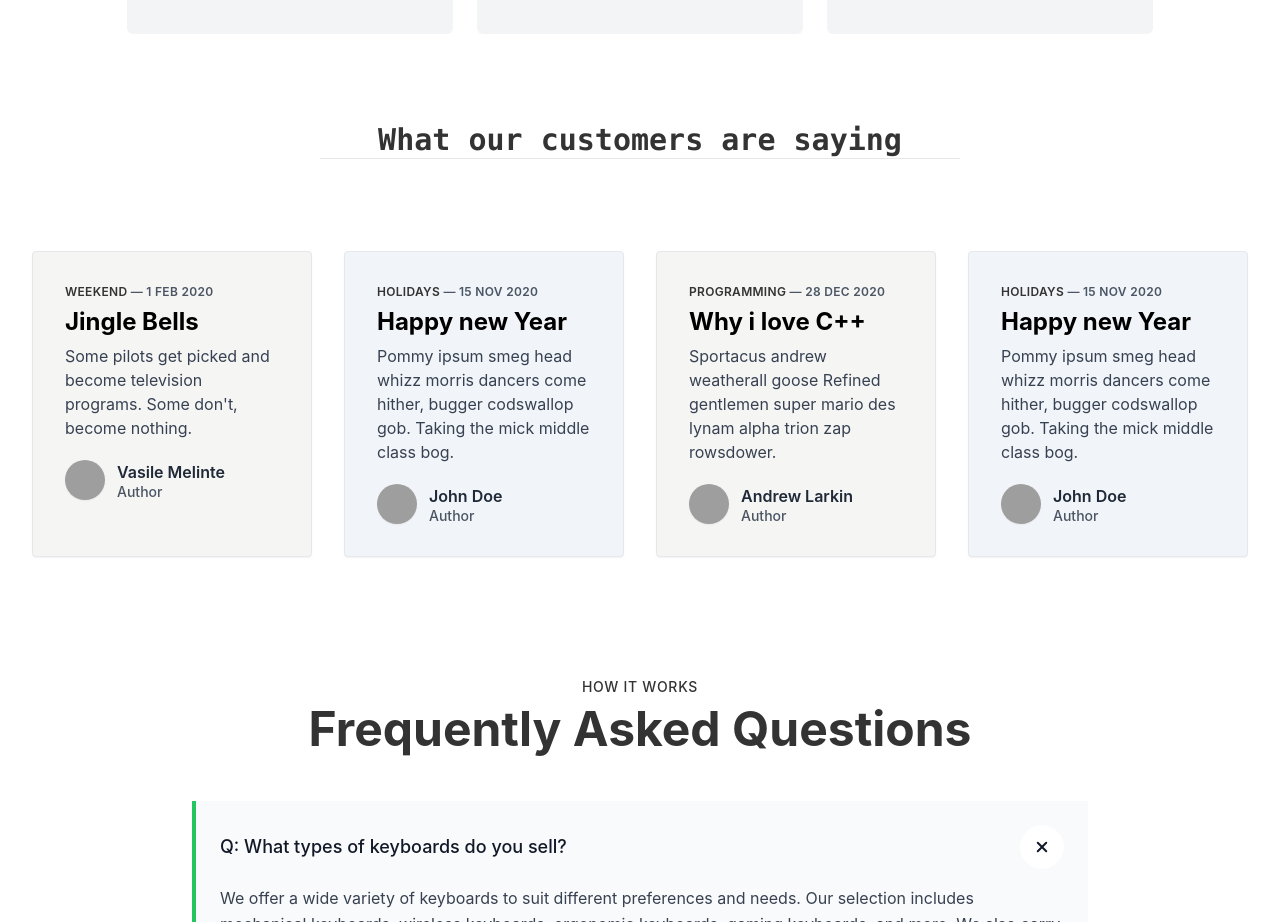
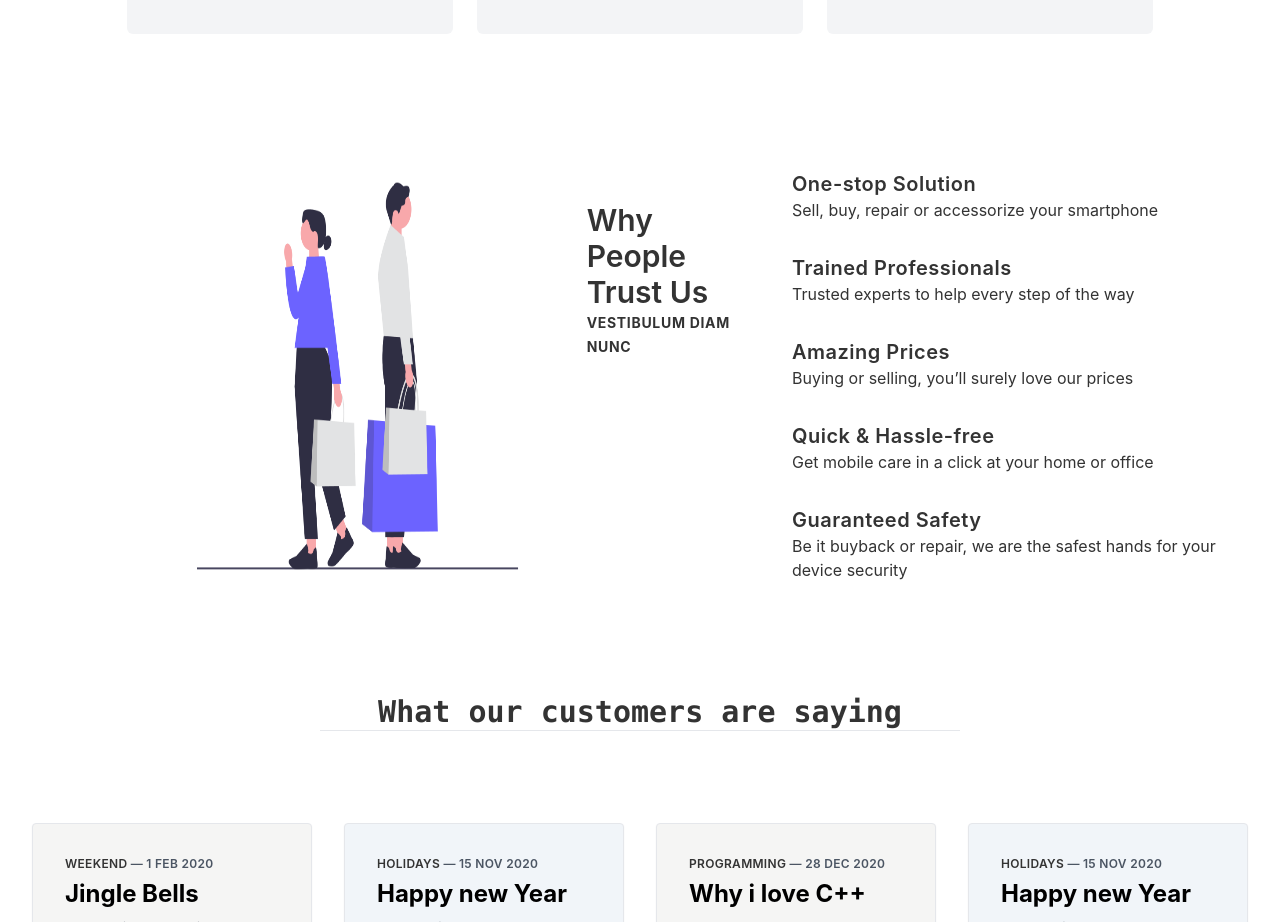
Before and after one commit to Anas-Mahmud/smart-key-client, a React (Create React App) app: page / in a window 1280 px wide. Shown: the part 2240-3162 px from the top of the page. Built offline with nearby package versions, Linux system fonts and the light colour scheme; no server answers; grey boxes are pictures that could not be loaded.

Commit message:
timeline secton added

```diff
--- a/src/Pages/Home/Home/Home.js
+++ b/src/Pages/Home/Home/Home.js
@@ -6,6 +6,7 @@ import Contact from "../Contact";
 import FAQ from "../FAQ";
 import Feature from "../Feature";
 import Reviews from "../Reviews/Reviews";
+import Timeline from "../Timeline";
 
 const Home = () => {
   const [categories, setCategories] = useState([]);
@@ -22,6 +23,7 @@ const Home = () => {
       <Banner></Banner>
       <ProductCategories categories={categories}></ProductCategories>
       <Feature />
+      <Timeline />
       <Reviews></Reviews>
       <FAQ></FAQ>
       <About></About>
--- /dev/null
+++ b/src/Pages/Home/Timeline.js
@@ -0,0 +1,69 @@
+import React from "react";
+import trust from "../../../src/assets/trust.png";
+
+const Timeline = () => {
+  return (
+    <section className="mb-16 flex flex-col lg:flex-row  mx-auto">
+      <img src={trust} alt="" className="w-2/6 ml-36" />
+      <div className="px-4 py-12 mx-auto">
+        <div className="grid gap-4 sm:grid-cols-12">
+          <div className="col-span-12 sm:col-span-3">
+            <div className="text-center sm:text-left mb-14 before:block before:w-24 before:h-3 before:mb-5 before:rounded-md before:mx-auto sm:before:mx-0 before:dark:bg-blue-400">
+              <h3 className="text-3xl font-semibold">Why People Trust Us</h3>
+              <span className="text-sm font-bold tracking-wider uppercase dark:text-gray-400">
+                Vestibulum diam nunc
+              </span>
+            </div>
+          </div>
+          <div className="relative col-span-12 px-4 space-y-6 sm:col-span-9">
+            <div className="col-span-12 space-y-12 relative px-4 sm:col-span-8 sm:space-y-8 sm:before:absolute sm:before:top-2 sm:before:bottom-0 sm:before:w-0.5 sm:before:-left-3 before:dark:bg-gray-700">
+              <div className="flex flex-col sm:relative sm:before:absolute sm:before:top-2 sm:before:w-4 sm:before:h-4 sm:before:rounded-full sm:before:left-[-35px] sm:before:z-[1] before:dark:bg-blue-400">
+                <h3 className="text-xl font-semibold tracking-wide">
+                  One-stop Solution
+                </h3>
+                <p className="">
+                  Sell, buy, repair or accessorize your smartphone
+                </p>
+              </div>
+              <div className="flex flex-col sm:relative sm:before:absolute sm:before:top-2 sm:before:w-4 sm:before:h-4 sm:before:rounded-full sm:before:left-[-35px] sm:before:z-[1] before:dark:bg-blue-400">
+                <h3 className="text-xl font-semibold tracking-wide">
+                  Trained Professionals
+                </h3>
+                <p className="">
+                  Trusted experts to help every step of the way
+                </p>
+              </div>
+              <div className="flex flex-col sm:relative sm:before:absolute sm:before:top-2 sm:before:w-4 sm:before:h-4 sm:before:rounded-full sm:before:left-[-35px] sm:before:z-[1] before:dark:bg-blue-400">
+                <h3 className="text-xl font-semibold tracking-wide">
+                  Amazing Prices
+                </h3>
+                <p className="">
+                  Buying or selling, you’ll surely love our prices
+                </p>
+              </div>
+              <div className="flex flex-col sm:relative sm:before:absolute sm:before:top-2 sm:before:w-4 sm:before:h-4 sm:before:rounded-full sm:before:left-[-35px] sm:before:z-[1] before:dark:bg-blue-400">
+                <h3 className="text-xl font-semibold tracking-wide">
+                  Quick & Hassle-free
+                </h3>
+                <p className="">
+                  Get mobile care in a click at your home or office
+                </p>
+              </div>
+              <div className="flex flex-col sm:relative sm:before:absolute sm:before:top-2 sm:before:w-4 sm:before:h-4 sm:before:rounded-full sm:before:left-[-35px] sm:before:z-[1] before:dark:bg-blue-400">
+                <h3 className="text-xl font-semibold tracking-wide">
+                  Guaranteed Safety
+                </h3>
+                <p className="">
+                  Be it buyback or repair, we are the safest hands for your
+                  device security
+                </p>
+              </div>
+            </div>
+          </div>
+        </div>
+      </div>
+    </section>
+  );
+};
+
+export default Timeline;
```
Also changed, not shown: src/assets/trust.png (added).
